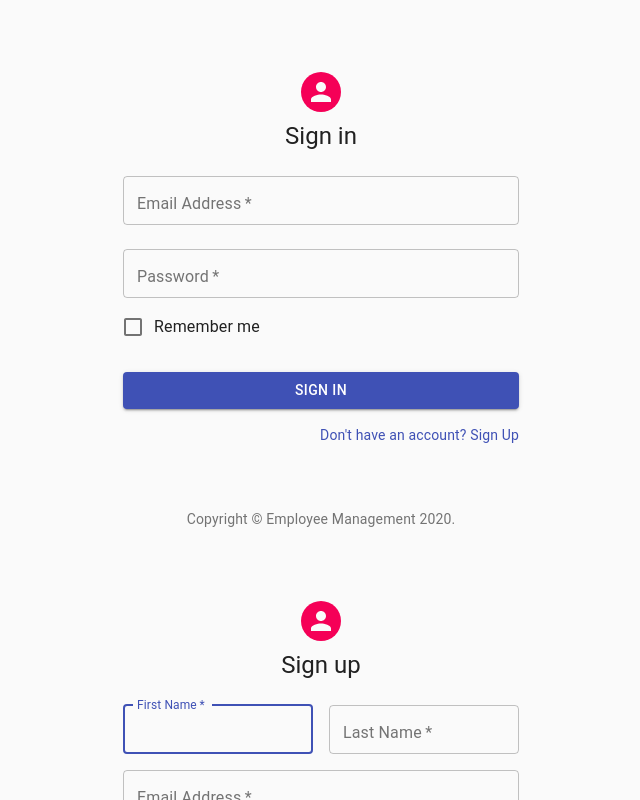
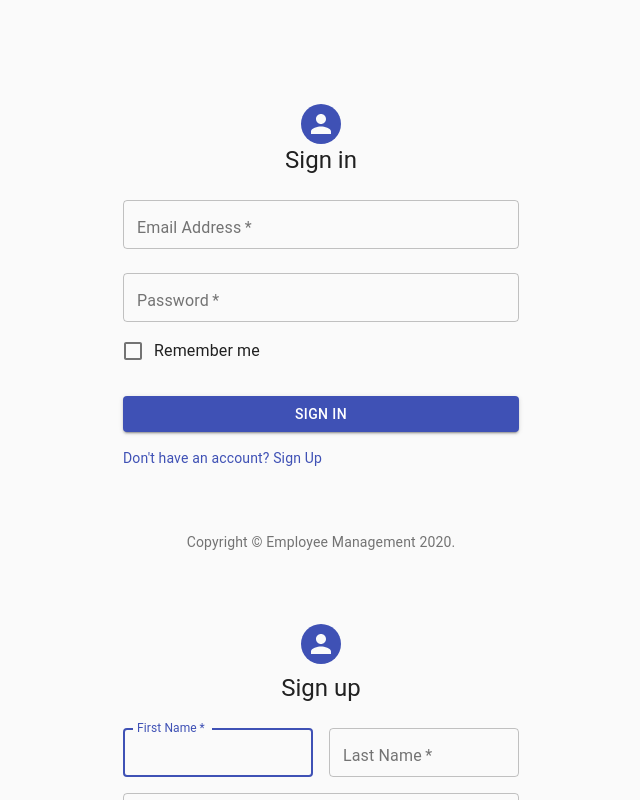
Before and after one commit to DattaDhebe/Employee-Management-Frontend, a React (Create React App) app: page /SignUp in a window 1280 px wide. Shown: the top 800 px of the page, without its empty margins (319-959 px from the left). Built offline with nearby package versions, Linux system fonts and the light colour scheme.

Commit message:
Refactored : change in Avatar Color as well as in SignUp Link.

```diff
--- a/src/App.js
+++ b/src/App.js
@@ -19,6 +19,7 @@ class App extends Component {
       axios.get(`https://api.github.com/users/${email}`)
       .then((res) => {
         console.log(res);
+        alert("Login Successfully..!!");
         })
 
     //console.log(email);
@@ -29,9 +30,8 @@ class App extends Component {
   render() {
     return (
       <div>
-        <SignIn getUser={this.getUser} />
       <Router>
-
+          <SignIn getUser={this.getUser} />
           <Route exact path="/SignUp" component={SignUp} />
           <Route exact path="/Home" component={Home} />
           <Route path="/dashboard/addEmployee" component={AddEmployee} />
--- a/src/Components/SignUp/SignUp.jsx
+++ b/src/Components/SignUp/SignUp.jsx
@@ -34,7 +34,7 @@ const useStyles = makeStyles((theme) => ({
   },
   avatar: {
     margin: theme.spacing(1),
-    backgroundColor: theme.palette.secondary.main,
+    backgroundColor:'#3f51b5',
   },
   form: {
     width: '100%',
@@ -124,7 +124,7 @@ export default function SignUp() {
           </Button>
           <Grid container justify="flex-end">
             <Grid item>
-              <Link href="http://localhost:3002/" variant="body2">
+              <Link href="#" variant="body2">
                 Already have an account? Sign in
               </Link>
             </Grid>
--- a/src/Components/login/login.jsx
+++ b/src/Components/login/login.jsx
@@ -6,7 +6,6 @@ import TextField from '@material-ui/core/TextField';
 import FormControlLabel from '@material-ui/core/FormControlLabel';
 import Checkbox from '@material-ui/core/Checkbox';
 import Link from '@material-ui/core/Link';
-import Grid from '@material-ui/core/Grid';
 import Box from '@material-ui/core/Box';
 import Typography from '@material-ui/core/Typography';
 import { makeStyles } from '@material-ui/core/styles';
@@ -34,10 +33,12 @@ const useStyles = makeStyles((theme) => ({
     display: 'flex',
     flexDirection: 'column',
     alignItems: 'center',
+    align:'bottom',
   },
   avatar: {
-    margin: theme.spacing(1),
-    backgroundColor: theme.palette.secondary.main,
+    marginTop: '10%',
+    backgroundColor:'#3f51b5',
+
   },
   form: {
     width: '100%',
@@ -99,15 +100,10 @@ const SignIn = (props) => {
           >
             Sign In
           </Button>
-          <Grid container>
-            <Grid item xs>
-            </Grid>
-            <Grid item>
-              <Link href="http://localhost:3002/SignUp" variant="body2">
-                {"Don't have an account? Sign Up"}
-              </Link>
-            </Grid>
-          </Grid>
+          <Link href="http://localhost:3002/SignUp" variant="body2">
+              {"Don't have an account? Sign Up"}
+          </Link>
+
         </form>
       </div>
       <Box mt={8}>
```
